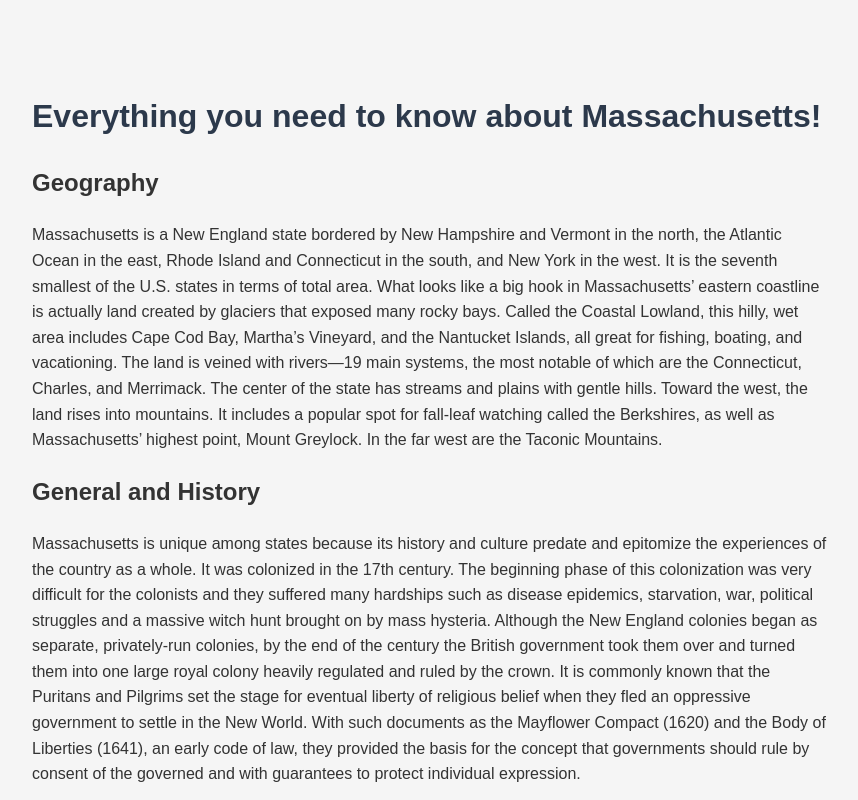
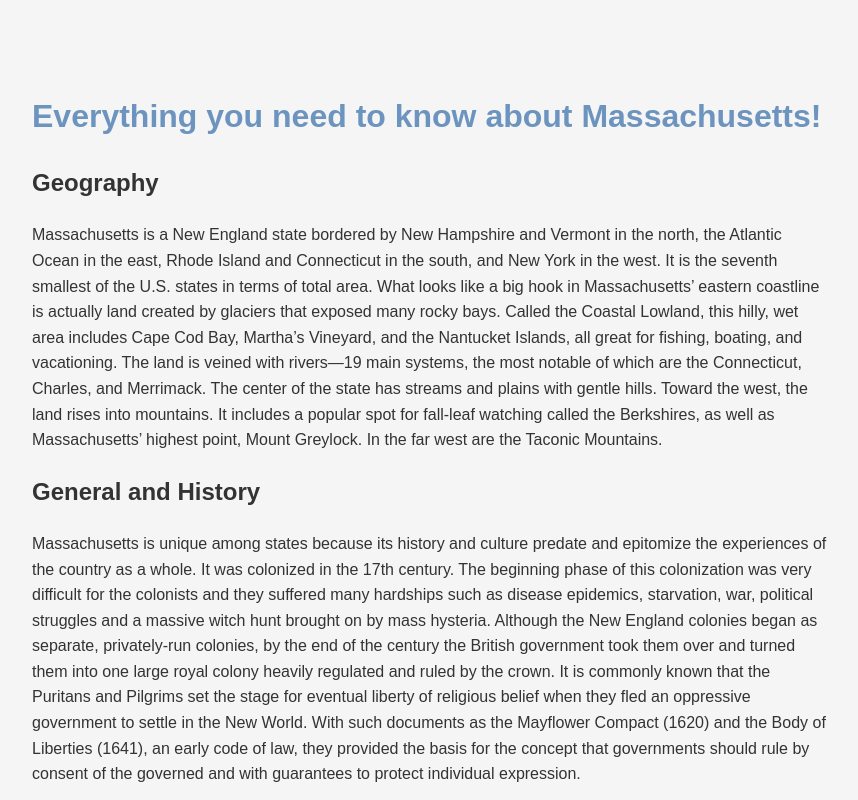
Before and after one commit to Savannah2300/Massachusetts-Facts, a plain HTML site: page index.html in a window 1280 px wide. Shown: the top 800 px of the page, without its empty margins (208-1066 px from the left). Drawn offline with Linux system fonts and the light colour scheme.

Commit message:
Update index.html
hopefully last color change

```diff
--- a/index.html
+++ b/index.html
@@ -18,7 +18,7 @@
       border-radius: 10px;
     }
     h1 {
-      color: #2c394b;
+      color: #6c94bf;
     }
   </style>
 </head>
```
